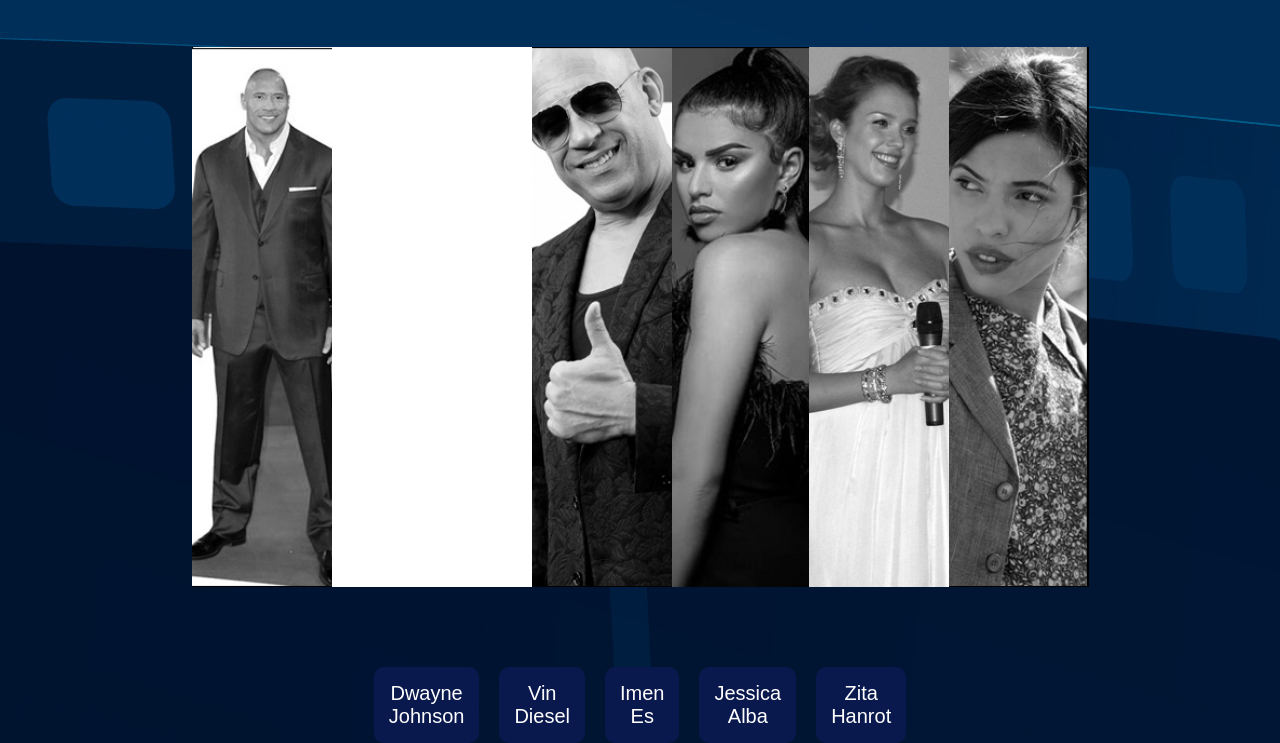
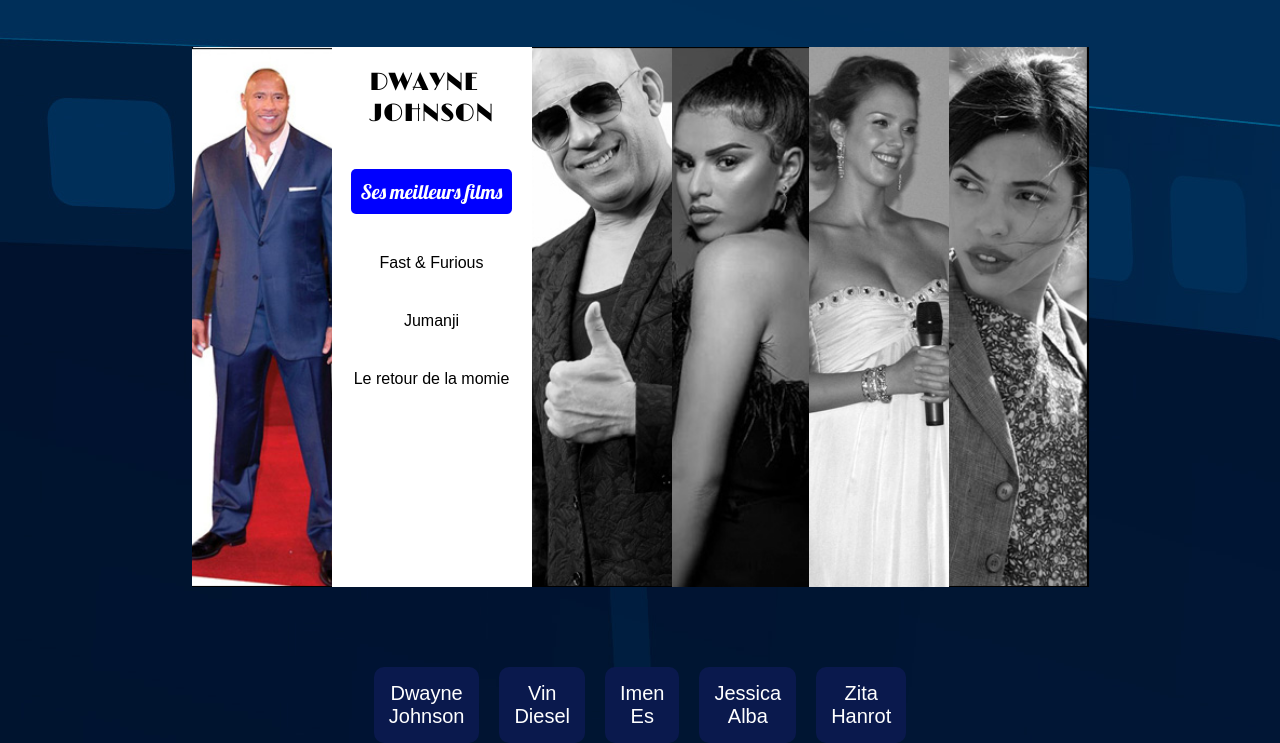
Before and after one commit to Theo02-12/top5-acteur, a plain HTML site: page index.html in a window 1280 px wide. Both pictures are taken after a click on the element 361 px from the left and 398 px from the top of the page. Shown: the part 81-824 px from the top of the page. Drawn offline with nearby package versions, Linux system fonts and the light colour scheme.

Commit message:
presque fini

```diff
--- a/index.html
+++ b/index.html
@@ -16,23 +16,63 @@
 	<section>
 		<div class="dwayne actor">
 			<div class="img" onclick="swipeRight(0)"></div>
-			<div class="swipe "></div>
+			<div class="swipe ">
+				<ul>
+					<li>Dwayne <br>Johnson</li>
+					<li>Ses meilleurs films</li>
+					<li>Fast & Furious</li>
+					<li>Jumanji</li>
+					<li>Le retour de la momie</li>
+				</ul>
+			</div>
 		</div>
 		<div class="diesel actor">
 			<div class="img" onclick="swipeRight(1)"></div>
-			<div class="swipe "></div>
+			<div class="swipe ">
+				<ul>
+					<li>Vin <br>Diesel</li>
+					<li>Ses meilleurs films</li>
+					<li>Les Chroniques de <br>Riddick</li>
+					<li>XXX</li>
+					<li>Fast & Furious</li>
+				</ul>
+			</div>
 		</div>
 		<div class="imen actor">
 			<div class="img" onclick="swipeRight(2)"></div>
-			<div class="swipe "></div>
+			<div class="swipe ">
+				<ul>
+					<li>Imen <br>Es</li>
+					<li>Ses meilleurs films</li>
+					<li>Fantômes</li>
+					<li>Première fois</li>
+					<li>Essai Encore</li>
+				</ul>
+			</div>
 		</div>
 		<div class="jessica actor">
 			<div class="img" onclick="swipeRight(3)"></div>
-			<div class="swipe "></div>
+			<div class="swipe ">
+				<ul>
+					<li>Jessica <br>Alba</li>
+					<li>Ses meilleurs films</li>
+					<li>Awake</li>
+					<li>Sin City</li>
+					<li>Fantastic Four</li>
+				</ul>
+			</div>
 		</div>
 		<div class="zita actor">
 			<div class="img" onclick="swipeRight(4)"></div>
-			<div class="swipe "></div>
+			<div class="swipe ">
+				<ul>
+					<li>Zita <br>Hanrot</li>
+					<li>Ses meilleurs films</li>
+					<li>La vie Scolaire</li>
+					<li>ANNIE COLÈRE</li>
+					<li>ROUGE</li>
+				</ul>
+			</div>
 		</div>
 	</section>
 	<footer>
--- a/script.js
+++ b/script.js
@@ -1,16 +1,30 @@
 // Ici vous pouvez écrire du code JavaScript
 const swipe = document.querySelectorAll(".swipe");
+const img = document.querySelectorAll(".img");
 function swipeRight(index){
     for(let i = 0; i < swipe.length; i++){
-        console.log(swipe[1]);
         if(i == index){
-            if(swipe[i].style.width === "200px")
+            if(swipe[i].style.width === "200px"){
                 swipe[i].style.width = "0px";
+            }
             else
                 swipe[i].style.width = "200px";
+
         }else{
             swipe[i].style.width = "0px";
 
         }
     }
+    for(let i = 0; i < img.length; i++){
+        if(i == index){
+            if(img[i].style.backgroundImage === "url('/images/color-image.jpg')"){
+                img[i].style.backgroundImage = "url('/images/bw-image.jpg')"
+            }
+            else{
+                img[i].style.backgroundImage = "url('images/color-image.jpg')"
+            }
+        }else{
+            img[i].style.backgroundImage = "url('/images/bw-image.jpg')"
+        }
+    }
 }
--- a/style.css
+++ b/style.css
@@ -54,6 +54,32 @@ button:hover{
 .swipe{
     background-color: white;
     transition: all .2s linear;
+    overflow: hidden;
+    width: 0px;
+}
+.swipe ul{
+    height: 100%;
+    width: 180px;
+    margin: 0 auto;
+    display: flex;
+    flex-direction: column;
+    align-items: center;
+}
+.swipe ul li{
+    margin: 20px 0;
+}
+.swipe ul li:first-child{
+    font-size: 25px;
+    text-transform: uppercase;
+    font-family: 'Limelight', sans-serif;
+}
+.swipe ul li:nth-child(2){
+    padding: 10px;
+    font-size: 20px;
+    color: #fff;
+    border-radius: 5px;
+    background-color: blue;
+    font-family: 'Lobster', 'sans-serif';
 }
 .actor{
     display: flex;
@@ -61,6 +87,8 @@ button:hover{
 .actor .img{
     width: 140px;
     background-image: url(/images/bw-image.jpg);
+    transition: all .4s linear;
+    transform-origin: left;
     background-size: cover;
 }
 .diesel .img{
```
